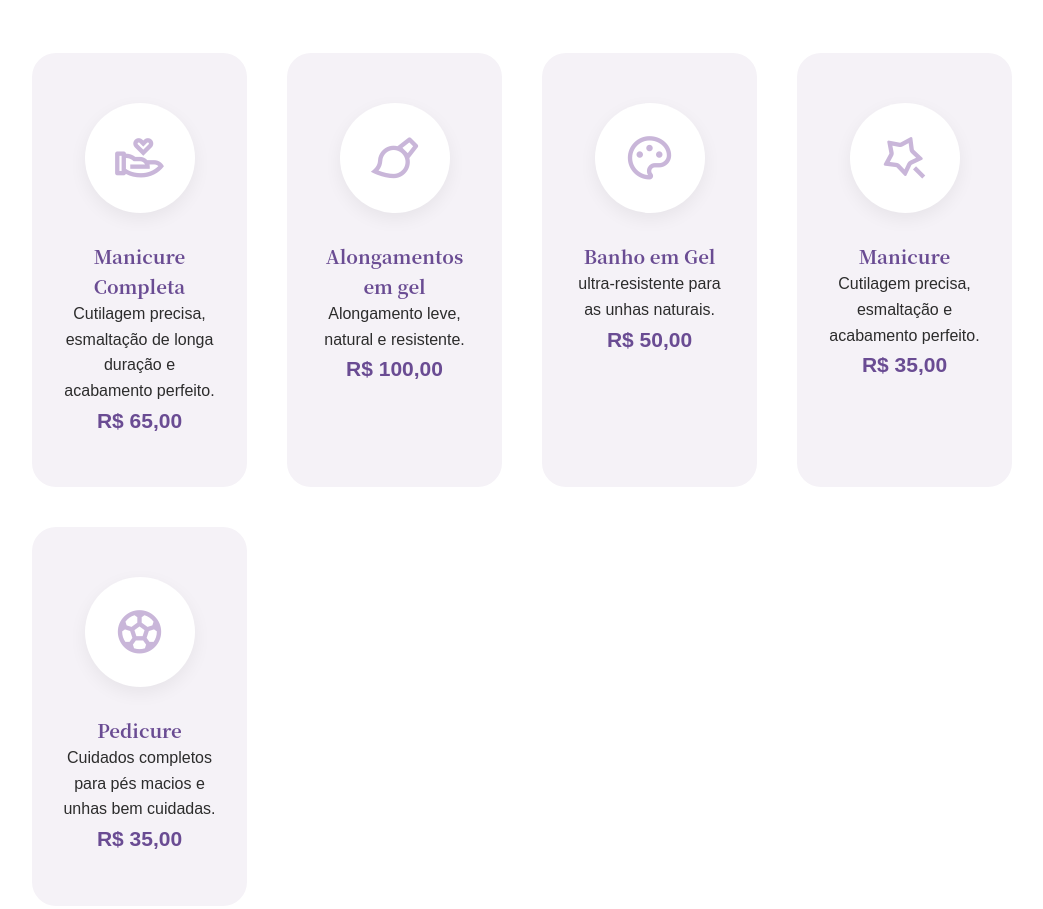
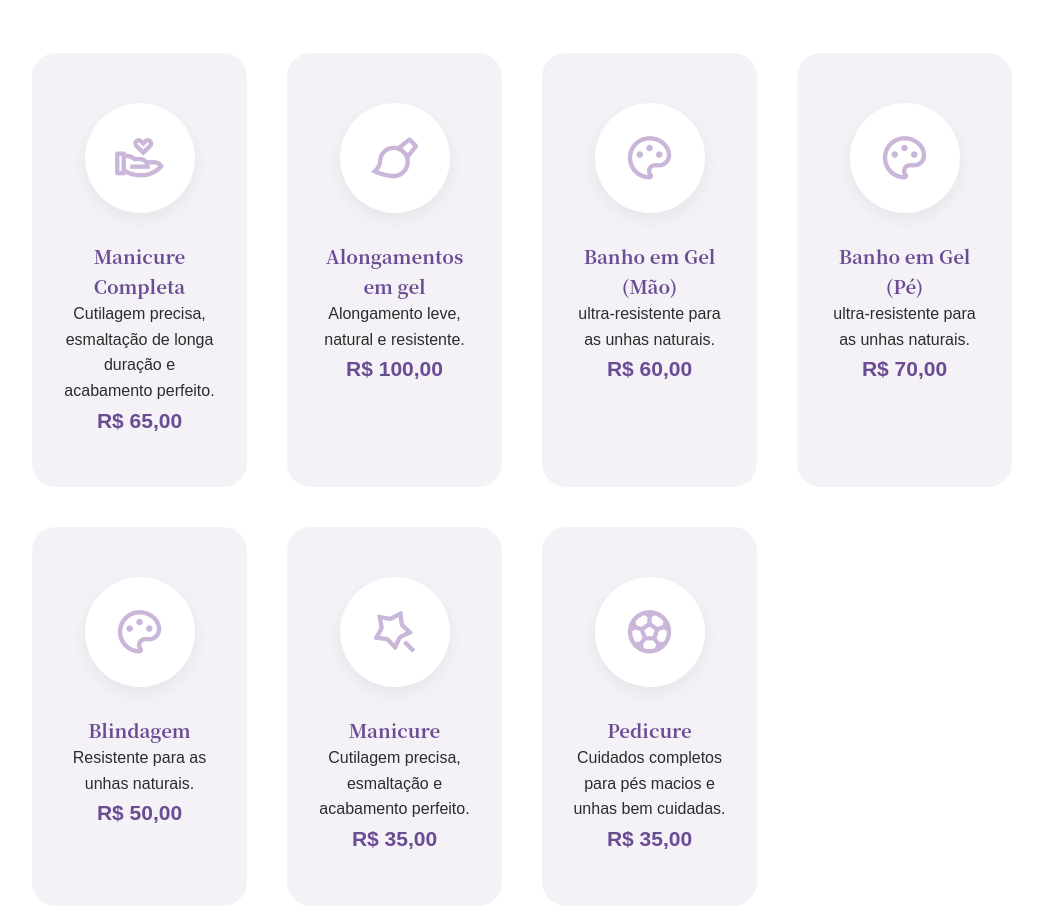
Before and after one commit to Majorsales08/Nails-Sales, a plain HTML site: page index.html in a window 1280 px wide. Shown: the part 1320-2229 px from the top of the page, without its empty margins (118-1161 px from the left). Drawn offline with nearby package versions, Linux system fonts and the light colour scheme.

Commit message:
atualizações

```diff
--- a/index.html
+++ b/index.html
@@ -54,8 +54,20 @@
             </div>
             <div class="service-card">
                 <div class="service-icon"><i class="ri-palette-line"></i></div>
-                <h3>Banho em Gel</h3>
+                <h3>Banho em Gel (Mão)</h3>
                 <p>ultra-resistente para as unhas naturais.</p>
+                <div class="price">R$ 60,00 </div>
+            </div>
+            <div class="service-card">
+                <div class="service-icon"><i class="ri-palette-line"></i></div>
+                <h3>Banho em Gel (Pé)</h3>
+                <p>ultra-resistente para as unhas naturais.</p>
+                <div class="price">R$ 70,00 </div>
+            </div>
+            <div class="service-card">
+                <div class="service-icon"><i class="ri-palette-line"></i></div>
+                <h3>Blindagem</h3>
+                <p>Resistente para as unhas naturais.</p>
                 <div class="price">R$ 50,00 </div>
             </div>
             <div class="service-card">
@@ -93,6 +105,7 @@
                             <option>Manicure e Pedicure (Ana Sales)</option>
                             <option>Alongamentos em Gel (Marjory)</option>
                             <option>Banho em gel (Marjory)</option>
+                            <option>Blindagem (Marjory)</option>
                             <option>Manicure (Ana Sales)</option>
                             <option>Pedicure (Ana Sales)</option>
                         </select>
@@ -177,7 +190,7 @@
                 <div class="contact-icon"><i class="ri-time-line"></i></div>
                 <div class="contact-text">
                     <h4>Horário</h4>
-                    <p>Seg e ter: 08h–19h<br>Qua: 08h–17h<br> Qui e Sex: 08h–19h</p>
+                    <p>Seg e ter: 09h–18h<br>Qua: 09h–17h<br> Qui e Sex: 09h–18h<br> Sáb: 09h-13h</p>
                 </div>
             </div>
         </div>
```
